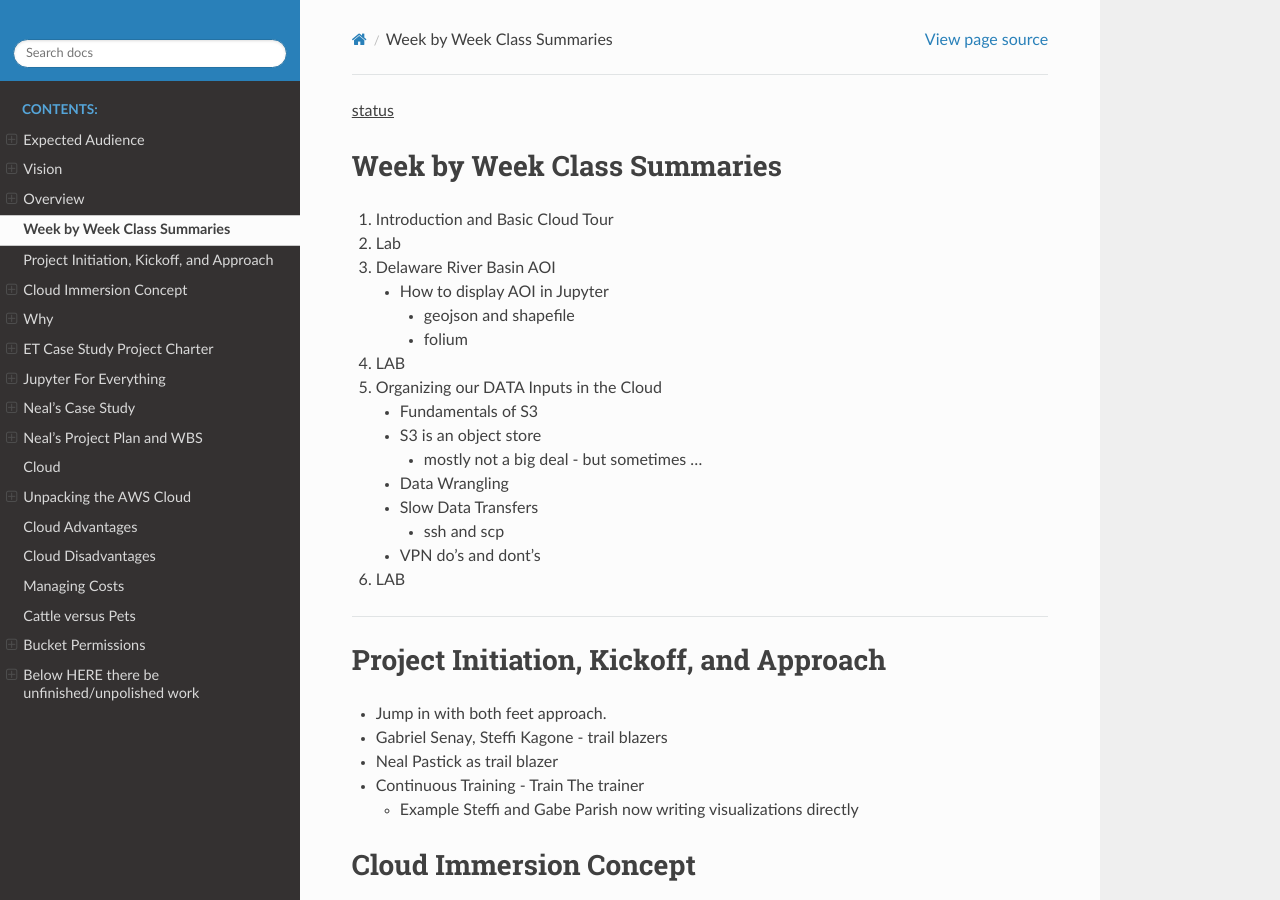
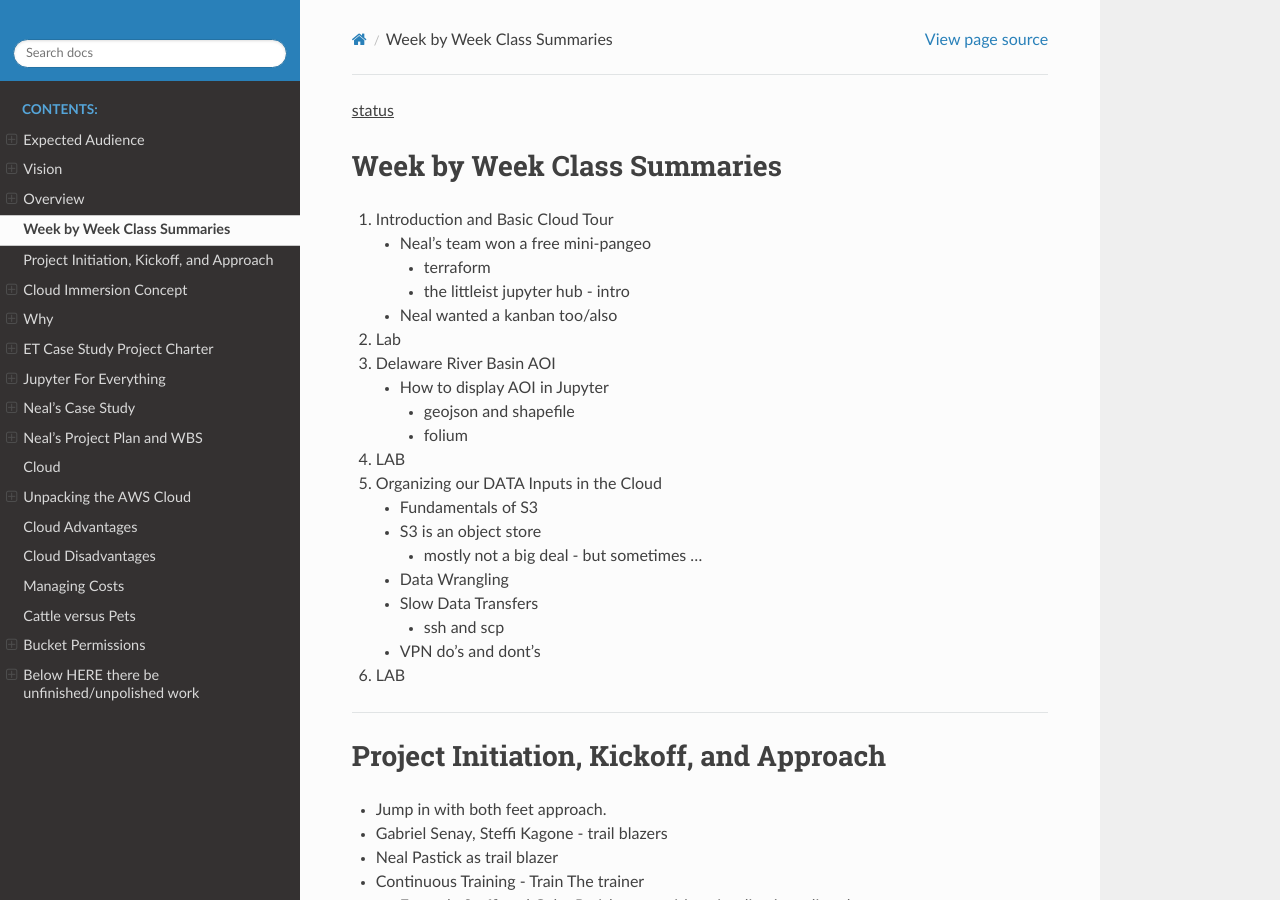
Before and after one commit to tonybutzer/harmony, a Sphinx documentation site: the page built from documentation/source/00status.md, in a window 1280 px wide and 900 px high. Built offline with Sphinx 7.4.7 and the Read the Docs theme 2.0.0, drawn with Linux system fonts in a browser that asks for light colours; pages that are not in the unit, such as notebooks, are missing from menus.

Commit message:
automatic git update from Makefile

```diff
--- a/documentation/source/00status.md
+++ b/documentation/source/00status.md
@@ -3,6 +3,10 @@
 # Week by Week Class Summaries
 
 1. Introduction and Basic Cloud Tour
+	- Neal's team won a free mini-pangeo
+		- terraform
+		- the littleist jupyter hub - intro
+	- Neal wanted a kanban too/also
 1. Lab
 2. Delaware River Basin AOI
 	- How to display AOI in Jupyter
```
